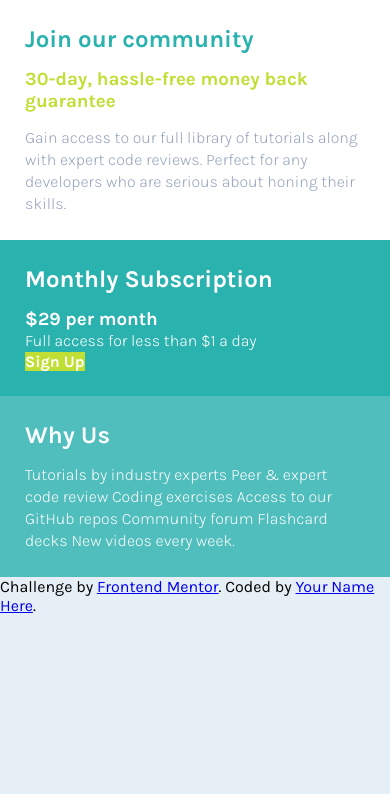
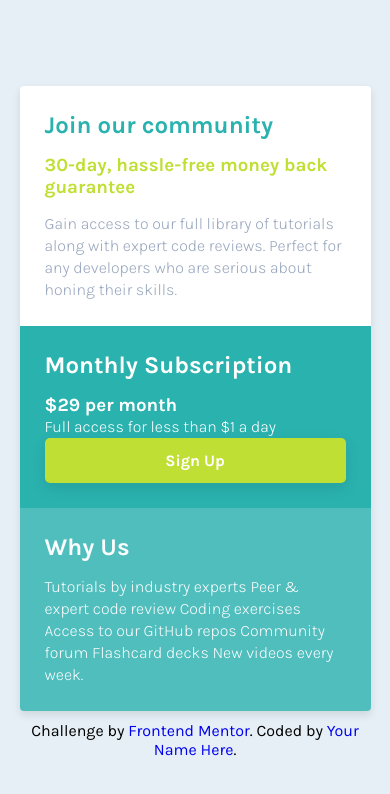
Before and after one commit to king-martinien/frontendMentor_single-price-grid-component, a plain HTML site: page index.html in a window 390 px wide. Drawn offline with Linux system fonts and the light colour scheme.

Commit message:
mobile version 90%

```diff
--- a/index.html
+++ b/index.html
@@ -22,6 +22,7 @@
   </head>
   <body>
     <main id="main">
+      <div class="container">
         <div class="cards">
           <div class="card card-1">
             <h2 class="card__title">Join our community</h2>
@@ -29,9 +30,9 @@
               30-day, hassle-free money back guarantee
             </h3>
             <p class="card__text">
-            Gain access to our full library of tutorials along with expert code
-            reviews. Perfect for any developers who are serious about honing
-            their skills.
+              Gain access to our full library of tutorials along with expert
+              code reviews. Perfect for any developers who are serious about
+              honing their skills.
             </p>
           </div>
 
@@ -46,20 +47,23 @@
             <h2 class="card__title">Why Us</h2>
             <p class="card__text">
               Tutorials by industry experts Peer &amp; expert code review Coding
-            exercises Access to our GitHub repos Community forum Flashcard decks
-            New videos every week.
+              exercises Access to our GitHub repos Community forum Flashcard
+              decks New videos every week.
             </p>
+          </div>
         </div>
       </div>
     </main>
 
-    <footer>
+    <footer id="footer">
+      <div class="container">
         <p class="attribution">
           Challenge by
           <a href="https://www.frontendmentor.io?ref=challenge" target="_blank"
             >Frontend Mentor</a
           >. Coded by <a href="#">Your Name Here</a>.
         </p>
+      </div>
     </footer>
   </body>
 </html>
--- a/scss/_base.scss
+++ b/scss/_base.scss
@@ -18,6 +18,10 @@
   box-sizing: border-box;
 }
 
+a {
+  text-decoration: none;
+}
+
 html,
 body {
   min-height: 100vh;
@@ -27,6 +31,11 @@ body {
   font-size: var(--size);
   font-family: var(--familyKarla);
   background-color: var(--clr-light-gray);
+
+  display: flex;
+  align-items: center;
+  justify-content: center;
+  flex-direction: column;
 }
 
 button {
--- a/scss/_layout.scss
+++ b/scss/_layout.scss
@@ -0,0 +1,13 @@
+#main {
+  margin-bottom: 10px;
+
+  .cards {
+    border-radius: 4px;
+    overflow: hidden;
+    box-shadow: 0 4px 8px rgba(0, 0, 0, 0.1);
+  }
+}
+
+#footer {
+  text-align: center;
+}
--- a/scss/_modules.scss
+++ b/scss/_modules.scss
@@ -1,3 +1,8 @@
+.container {
+  width: 90%;
+  margin: 0 auto;
+}
+
 .card {
   padding: 25px;
   color: var(--clr-white);
@@ -40,6 +45,10 @@
   &__btn {
     background-color: var(--clr-bright-Yellow);
     color: var(--clr-white);
+    box-shadow: 0 5px 15px rgba(0, 0, 0, 0.1);
     font-weight: 700;
+    width: 100%;
+    height: 45px;
+    border-radius: 5px;
   }
 }
```
Also changed, not shown: css/style.css, 1 other file. Lines whose indentation alone changed are shown as unchanged.
